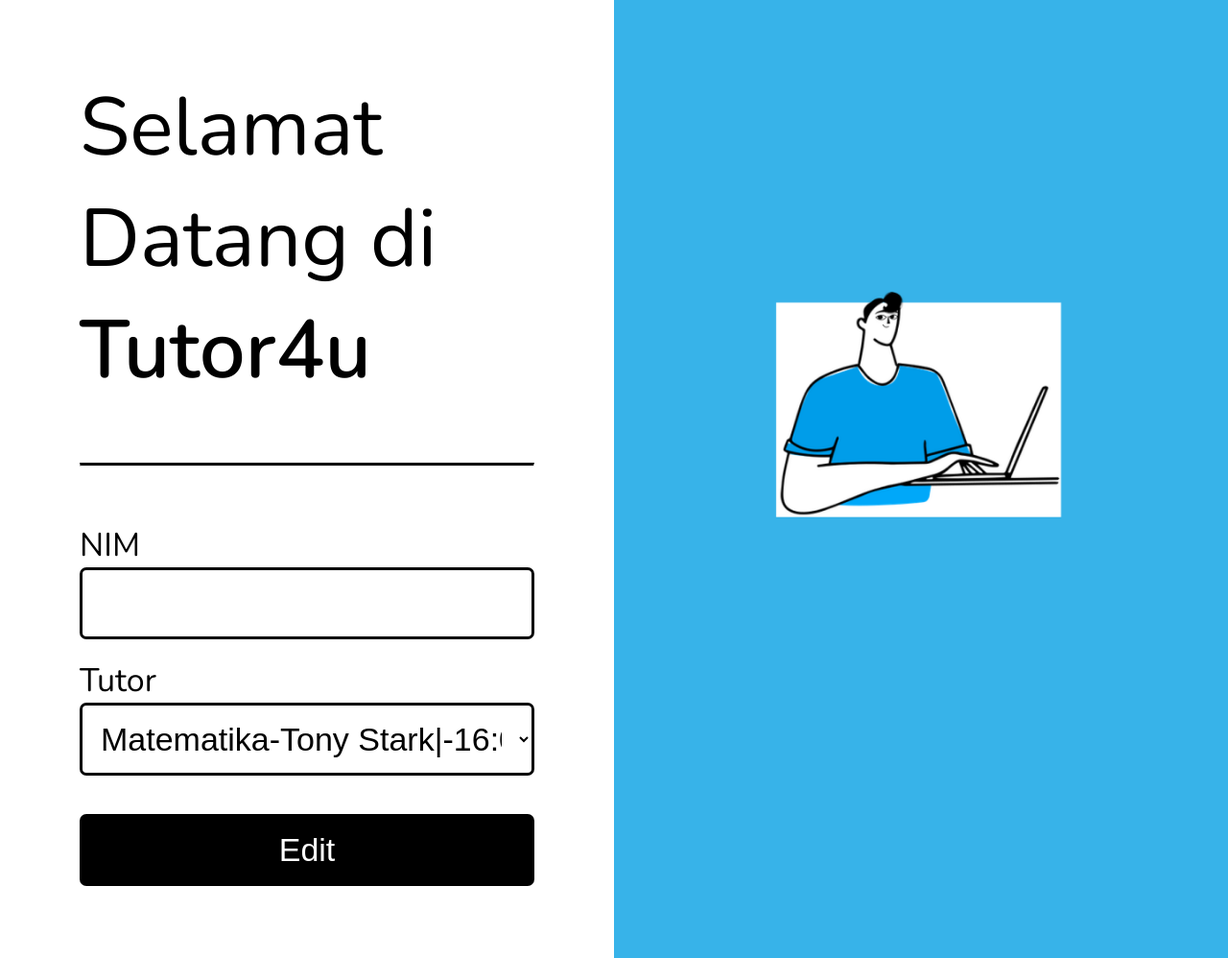
After one commit to ameliahernawan/tugas-kelompok-basdat, a PHP site: page /edit.php in a window 1280 px wide. The commit adds this page. Shown: the whole page at 96% size. Run offline with PHP 8.4, Linux system fonts and the light colour scheme; a stand-in replaces the project's code that opens the database connection.

Commit message:
Update edit

```diff
--- /dev/null
+++ b/edit.php
@@ -0,0 +1,53 @@
+<?php require_once "template/headContent.php" ?>
+<div class="container daftar">
+  <form class="left" action="prosesganti.php" method="POST">
+    <div>
+		<h1>Selamat Datang di <span>Tutor4u</span></h1>
+		<hr>
+		<div class="form-group">
+			<label for="nim">NIM</label>
+			<input type="text" name="nim" />
+		</div>
+		<div class="form-group">
+			<label for="tutor">Tutor</label>
+			<select name="tutor">
+				<option value="01A">Matematika-Tony Stark|-16:00-22:00</option>
+				<option value="02A">Matematika-Clint Barton|-16:00-22:00</option>
+				<option value="03A">Matematika-Vision|-16:00-22:00</option>
+				<option value="04A">Matematika-Nick Furry|-15:00-21:00</option>
+				<option value="05A">Matematika-Shuri|-15:00-21:00</option>
+				<option value="06B">Bahasa Indonesia-Natasha Romanoff|-16:00-22:00</option>
+				<option value="07B">Bahasa Indonesia-James Rhodes|-16:00-22:00</option>
+				<option value="08B">Bahasa Indonesia-Peter Quill|-15:00-21:00</option>
+				<option value="09B">Bahasa Indonesia-Gamora|-14:00-20:00</option>
+				<option value="10B">Bahasa Indonesia-Groot|-15:00-21:00</option>
+				<option value="11C">Bahasa Inggris-Thor Odinson|-16:00-22:00</option>
+				<option value="12C">Bahasa Inggris-Wanda Maximoff|-15:00-21:00</option>
+				<option value="13C">Bahasa Inggris-Bucky Barnes|-16:00-22:00</option>
+				<option value="14C">Bahasa Inggris-Carol Danvers|-16:00-22:00</option>
+				<option value="15C">Bahasa Inggris-Drax|-15:00-21:00</option>
+				<option value="16D">Kimia-Steve Rogers|-16:00-22:00</option>
+				<option value="17D">Kimia-Peter Parker|-14:00-20:00</option>
+				<option value="18D">Kimia-Yelena Belova|-16:00-22:00</option>
+				<option value="19D">Kimia-Maria Hill|-15:00-21:00</option>
+				<option value="20D">Kimia-Okoye|-16:00-22:00</option>
+				<option value="21E">Biologi-Bruce Banner|-16:00-22:00</option>
+				<option value="22E">Biologi-Mantis|-15:00-21:00</option>
+				<option value="23E">Biologi-Stephen Strange|-15:00-21:00</option>
+				<option value="24E">Biologi-Pietro Maximoff|-16:00-22:00</option>
+				<option value="25E">Biologi-Loki Odinson|-14:00-20:00</option>
+				<option value="26F">Fisika-Sam Wilson|-16:00-22:00</option>
+				<option value="27F">Fisika-Rocket|-15:00-21:00</option>
+				<option value="28F">Fisika-Nebula|-16:00-22:00</option>
+				<option value="29F">Fisika-TChalla|-15:00-21:00</option>
+				<option value="30F">Fisika-Scott Lang|-16:00-22:00</option>
+			</select>
+		</div>
+		<button type="submit" name="daftar">Edit</button>
+    </div>
+  </form>
+  <div class="right" style="align-items:center;">
+	  <img style="width: 90%;" src="img/SignUpbb.png" alt="">
+  </div>
+</div>
+<?php require_once "template/footer.php" ?>
--- a/index.php
+++ b/index.php
@@ -6,8 +6,10 @@
                 <p><span>Tutor4u</span> hadir sebagai sarana untuk mahasiswa yang kesulitan memahami pelajaran selama masa sekolah online ini.</p>
                 <!--dari sini ntar masuk ke halaman login-->
                 <a href="daftar.php" class="tombol">Coba Sekarang</a>
+                <h2 style="margin-top:20px;">Ganti Tutor?</h2>
+                <h2>Udah mau keluar nih?</h2>
             </div>
-            <!-- <img src="E:\ilkom\Basdat\tugas kelompok\home.png"> -->
+
         </section>
         <section id="image_hero">
             <img src="img/hero-image.png" alt="">
```
Also changed, not shown: daftar.php (+30 -30 lines).
